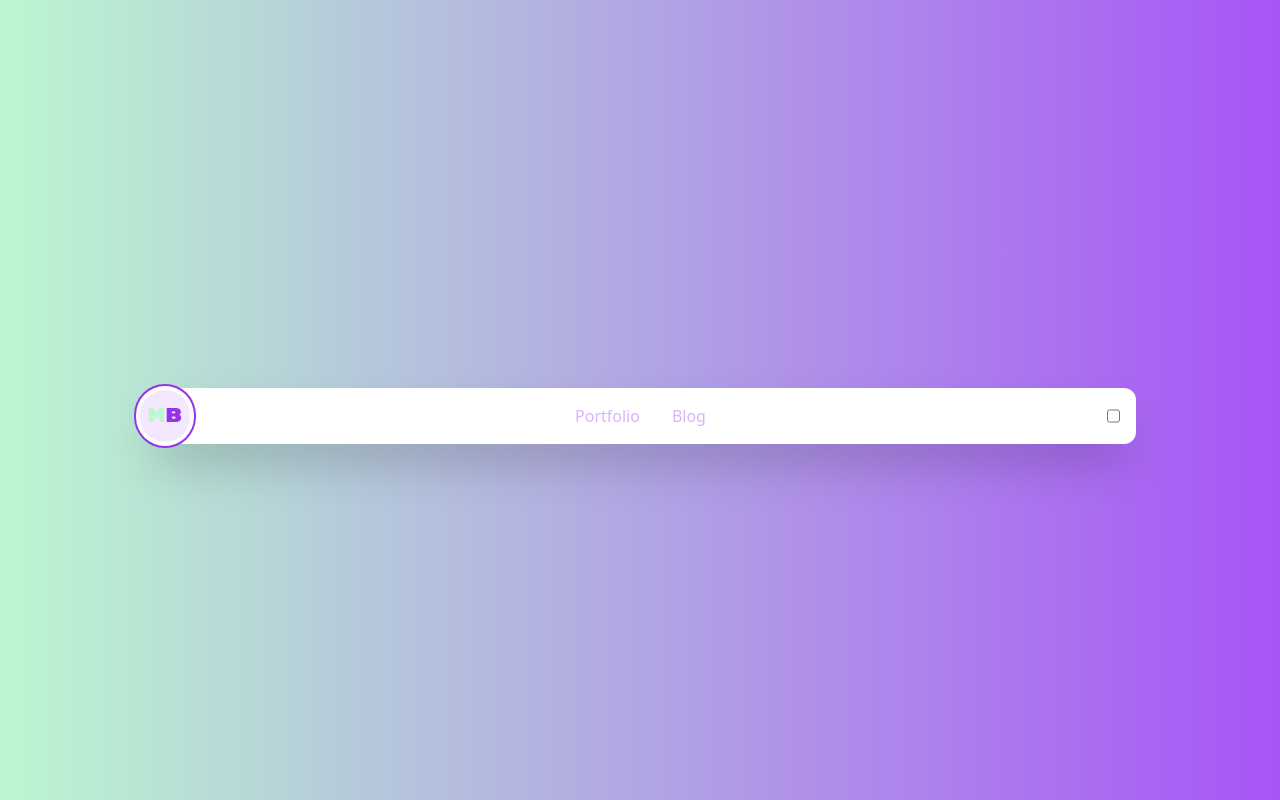
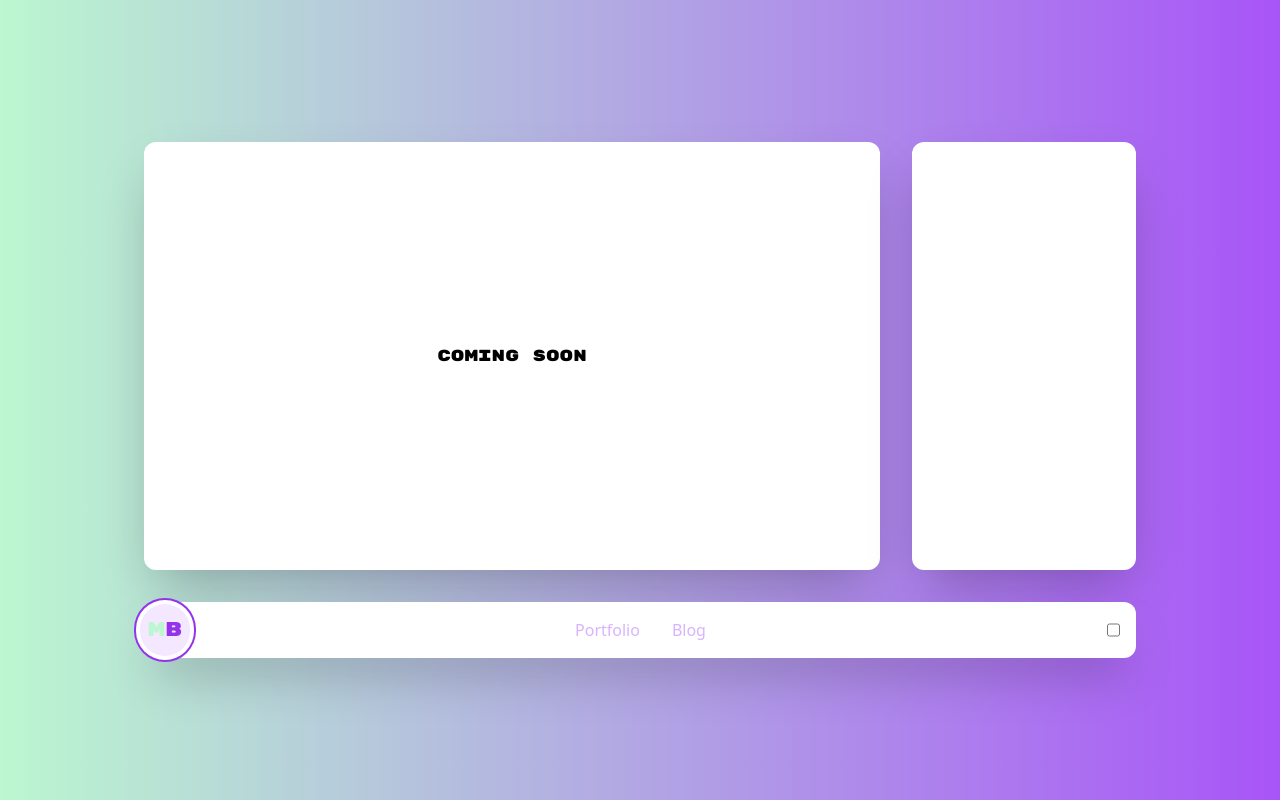
Before and after one commit to MariaBurmeister/personal-portfolio-blog, a Next.js app: page /blog in a window 1280 px wide. Built offline with nearby package versions, Linux system fonts and the light colour scheme; a web font is replaced by a local one.

Commit message:
chore: add placeholder

```diff
--- a/src/app/blog/layout.tsx
+++ b/src/app/blog/layout.tsx
@@ -6,7 +6,7 @@ interface Layout {
 
 const BlogLayout: FunctionComponent<Layout> = ({ children }) => {
   return (
-    <main className="row-span-5 grid grid-cols-1 items-stretch justify-center gap-8 rounded-xl md:col-span-12 md:row-start-1 md:grid-cols-12 ">
+    <main className="row-span-5 grid h-[26.8rem] grid-cols-1 items-stretch justify-center gap-8 rounded-xl md:col-span-12 md:row-start-1 md:grid-cols-12 ">
       <section className="rounded-xl bg-white shadow-2xl md:col-span-9">
         {children}
       </section>
--- a/src/app/blog/page.tsx
+++ b/src/app/blog/page.tsx
@@ -1,7 +1,11 @@
 import { FunctionComponent } from "react";
 
 const Blog: FunctionComponent = () => {
-  return <div></div>;
+  return (
+    <div className="flex h-full items-center justify-center font-rubikMono">
+      Coming Soon
+    </div>
+  );
 };
 
 export default Blog;
```
